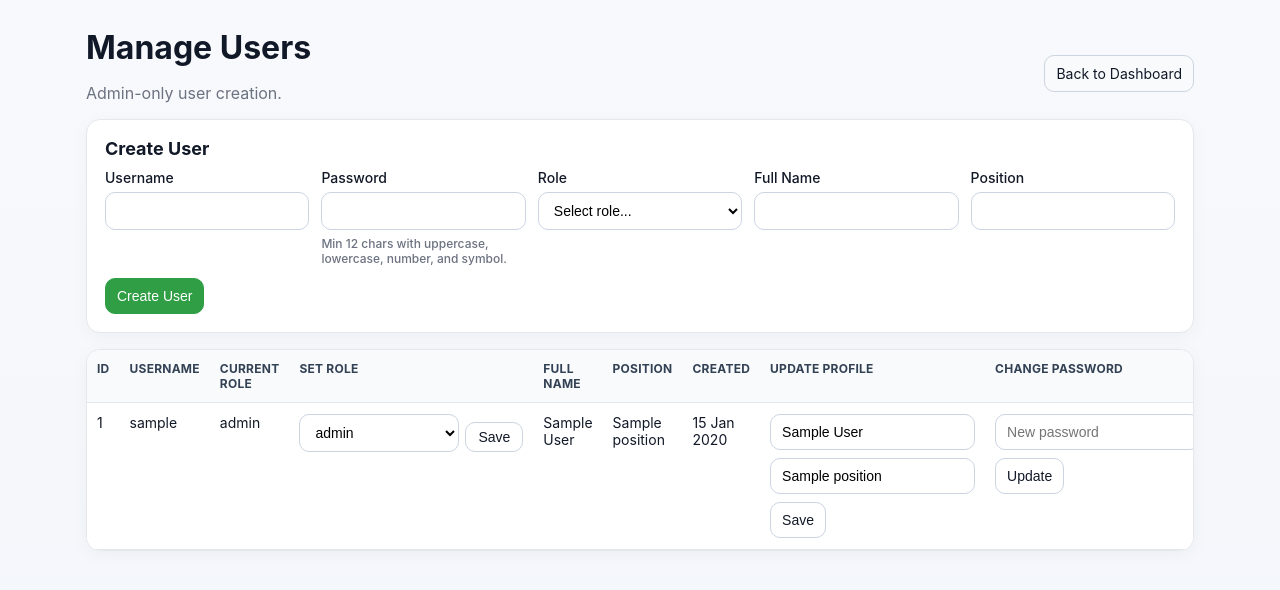
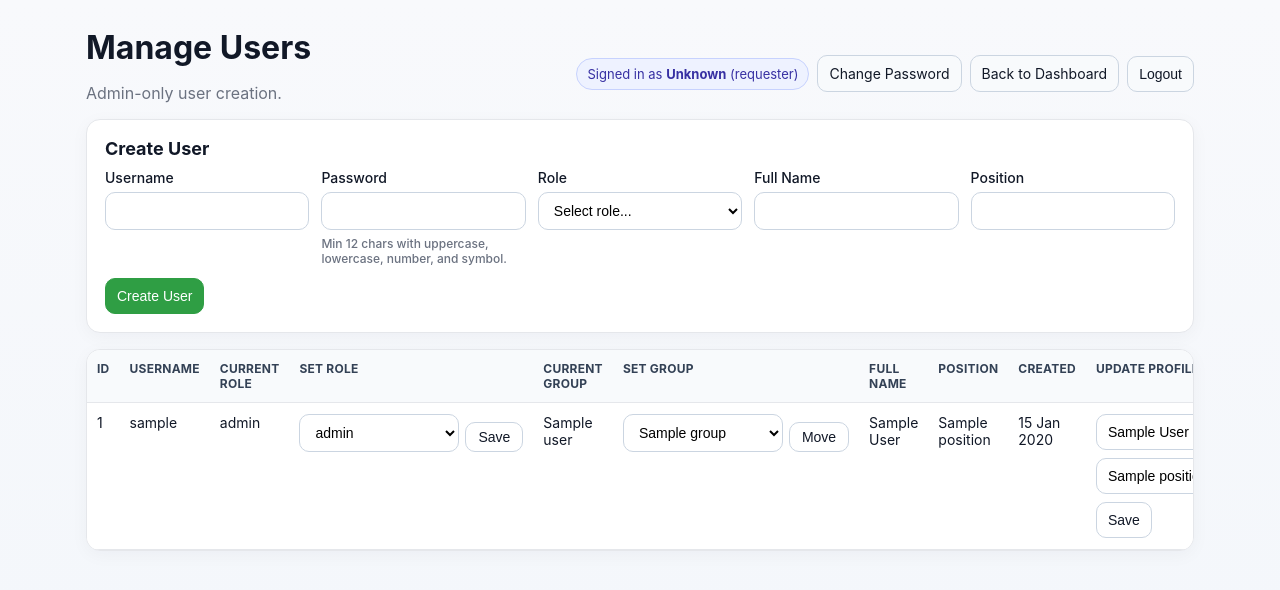
Before and after one commit to HAL001BOT/work-permits-mvp, a Node server app: template views/admin-users.ejs in a window 1280 px wide. Shown: the top 590 px of the page. Run offline with Node 20, Linux system fonts and the light colour scheme; the template is opened without the code that fills it: most values are stand-ins (such as "Sample title", 1, 10 or a date in 2020); some libraries are stand-ins or nearby versions.

Commit message:
Add group management and profile password

```diff
--- a/public/css/style.css
+++ b/public/css/style.css
@@ -165,15 +165,18 @@ button:hover, .button:hover { background: #f3f4f6; }
   display: flex;
   justify-content: flex-start;
 }
-.role-select-form {
+.role-select-form,
+.group-select-form {
   display: flex;
   align-items: flex-end;
   gap: 6px;
 }
-.role-select-form select {
+.role-select-form select,
+.group-select-form select {
   min-width: 160px;
 }
-.role-select-form .button {
+.role-select-form .button,
+.group-select-form .button {
   flex-shrink: 0;
   padding: 6px 12px;
 }
--- a/server.js
+++ b/server.js
@@ -201,6 +201,7 @@ const PERMIT_FIELD_SCHEMAS = {
 const FIELD_EDITABLE_STATUSES = new Set(['draft', 'submitted']);
 const STAFF_GROUP_SUPERVISORS = 'supervisors';
 const STAFF_GROUP_OPERATORS = 'operators';
+const USER_GROUPS = ['', STAFF_GROUP_SUPERVISORS, STAFF_GROUP_OPERATORS];
 const DEFAULT_STAFF_PASSWORD = process.env.SEED_DEFAULT_PASS || 'permit123!';
 const STAFF_SEEDS = [
   { username: 'supervisor1', role: ROLES?.SUPERVISOR || 'supervisor', group_name: STAFF_GROUP_SUPERVISORS, full_name: 'Shift Supervisor 1', position: 'Supervisor' },
@@ -1130,11 +1131,34 @@ app.post('/login', (req, res) => {
 
 app.post('/logout', requireAuth, (req, res) => req.session.destroy(() => res.redirect('/login')));
 
+app.get('/profile', requireAuth, (req, res) => {
+  const success = req.query.changed ? 'Password updated successfully.' : null;
+  const errorCode = String(req.query.error || '').trim();
+  let error = null;
+  if (errorCode === 'invalid_current') error = 'Current password was incorrect.';
+  else if (errorCode === 'mismatch') error = 'New passwords do not match.';
+  else if (errorCode === 'weak') error = passwordRuleMessage();
+  else if (errorCode === 'missing') error = 'Please fill in all password fields.';
+  res.render('profile', { user: req.session.user, success, error });
+});
+
+app.post('/profile/password', requireAuth, (req, res) => {
+  const { current_password = '', new_password = '', confirm_password = '' } = req.body;
+  if (!current_password || !new_password || !confirm_password) return res.redirect('/profile?error=missing');
+  if (new_password !== confirm_password) return res.redirect('/profile?error=mismatch');
+  if (!validatePasswordStrength(String(new_password))) return res.redirect('/profile?error=weak');
+  const dbUser = db.prepare('SELECT password_hash FROM users WHERE id = ?').get(req.session.user.id);
+  if (!dbUser || !bcrypt.compareSync(String(current_password), dbUser.password_hash)) return res.redirect('/profile?error=invalid_current');
+  const hash = bcrypt.hashSync(String(new_password), 12);
+  db.prepare('UPDATE users SET password_hash = ? WHERE id = ?').run(hash, req.session.user.id);
+  return res.redirect('/profile?changed=1');
+});
+
 app.get('/admin/users', requireAuth, requireAdmin, (req, res) => {
-  const users = db.prepare(`SELECT id, username, role, full_name, position, created_at FROM users ORDER BY created_at DESC`).all();
-  const success = req.query.created ? 'User created successfully.' : (req.query.pwchanged ? 'Password changed successfully.' : (req.query.profileUpdated ? 'User profile updated.' : (req.query.roleUpdated ? 'Role updated successfully.' : null)));
-  const error = req.query.pwerror ? 'Could not change password.' : (req.query.profileError ? 'Could not update user profile.' : (req.query.roleError ? 'Invalid role selection.' : null));
-  res.render('admin-users', { users, error, success, roles: Object.values(ROLES) });
+  const users = db.prepare(`SELECT id, username, role, full_name, position, created_at, group_name FROM users ORDER BY created_at DESC`).all();
+  const success = req.query.created ? 'User created successfully.' : (req.query.pwchanged ? 'Password changed successfully.' : (req.query.profileUpdated ? 'User profile updated.' : (req.query.roleUpdated ? 'Role updated successfully.' : (req.query.groupUpdated ? 'Group updated successfully.' : null))));
+  const error = req.query.pwerror ? 'Could not change password.' : (req.query.profileError ? 'Could not update user profile.' : (req.query.roleError ? 'Invalid role selection.' : (req.query.groupError ? 'Invalid group selection.' : null)));
+  res.render('admin-users', { users, error, success, roles: Object.values(ROLES), groups: USER_GROUPS, user: req.session.user });
 });
 
 app.post('/admin/users/:id(\\d+)/role', requireAuth, requireAdmin, (req, res) => {
@@ -1144,6 +1168,15 @@ app.post('/admin/users/:id(\\d+)/role', requireAuth, requireAdmin, (req, res) =>
   if (!user) return res.status(404).redirect('/admin/users?roleError=1');
   db.prepare('UPDATE users SET role = ? WHERE id = ?').run(role, req.params.id);
   return res.redirect('/admin/users?roleUpdated=1');
+});
+
+app.post('/admin/users/:id(\\d+)/group', requireAuth, requireAdmin, (req, res) => {
+  const group = String(req.body.group || '').trim();
+  if (!USER_GROUPS.includes(group)) return res.status(400).redirect('/admin/users?groupError=1');
+  const user = db.prepare('SELECT id FROM users WHERE id = ?').get(req.params.id);
+  if (!user) return res.status(404).redirect('/admin/users?groupError=1');
+  db.prepare('UPDATE users SET group_name = ? WHERE id = ?').run(group, req.params.id);
+  return res.redirect('/admin/users?groupUpdated=1');
 });
 
 app.post('/admin/users', requireAuth, requireAdmin, (req, res) => {
--- a/views/admin-users.ejs
+++ b/views/admin-users.ejs
@@ -13,7 +13,12 @@
         <h1>Manage Users</h1>
         <p class="muted">Admin-only user creation.</p>
       </div>
-      <a class="button ghost" href="/permits">Back to Dashboard</a>
+      <div class="row gap wrap">
+        <span class="badge">Signed in as <strong><%= user?.username || 'Unknown' %></strong> (<%= user?.role || 'requester' %>)</span>
+        <a class="button ghost" href="/profile">Change Password</a>
+        <a class="button ghost" href="/permits">Back to Dashboard</a>
+        <form method="post" action="/logout"><button type="submit" class="button ghost">Logout</button></form>
+      </div>
     </header>
 
     <% if (error) { %><p class="error"><%= error %></p><% } %>
@@ -50,7 +55,7 @@
     <section class="table-card card">
       <div class="table-wrap">
         <table>
-          <thead><tr><th>ID</th><th>Username</th><th>Current Role</th><th>Set Role</th><th>Full Name</th><th>Position</th><th>Created</th><th>Update Profile</th><th>Change Password</th></tr></thead>
+          <thead><tr><th>ID</th><th>Username</th><th>Current Role</th><th>Set Role</th><th>Current Group</th><th>Set Group</th><th>Full Name</th><th>Position</th><th>Created</th><th>Update Profile</th><th>Change Password</th></tr></thead>
           <tbody>
             <% users.forEach(u => { %>
               <tr>
@@ -65,6 +70,17 @@
                       <% }) %>
                     </select>
                     <button type="submit" class="button">Save</button>
+                  </form>
+                </td>
+                <td><%= u.group_name || '—' %></td>
+                <td>
+                  <form method="post" action="/admin/users/<%= u.id %>/group" class="group-select-form">
+                    <select name="group">
+                      <% groups.forEach(groupOption => { %>
+                        <option value="<%= groupOption %>" <%= groupOption === u.group_name ? 'selected' : '' %>><%= groupOption || 'None' %></option>
+                      <% }) %>
+                    </select>
+                    <button type="submit" class="button">Move</button>
                   </form>
                 </td>
                 <td><%= u.full_name || '—' %></td>
--- a/views/permits.ejs
+++ b/views/permits.ejs
@@ -18,6 +18,7 @@
       </div>
       <div class="row gap wrap">
         <span class="badge">Signed in as <strong><%= user.username %></strong> (<%= user.role %>)</span>
+        <a class="button ghost" href="/profile">My Password</a>
         <% if (user.role === 'admin') { %><a class="button" href="/admin/users">Manage Users</a><% } %>
         <form method="post" action="/logout"><button type="submit" class="button ghost">Logout</button></form>
       </div>
```
Also changed, not shown: views/profile.ejs (added, +47 -0 lines).
